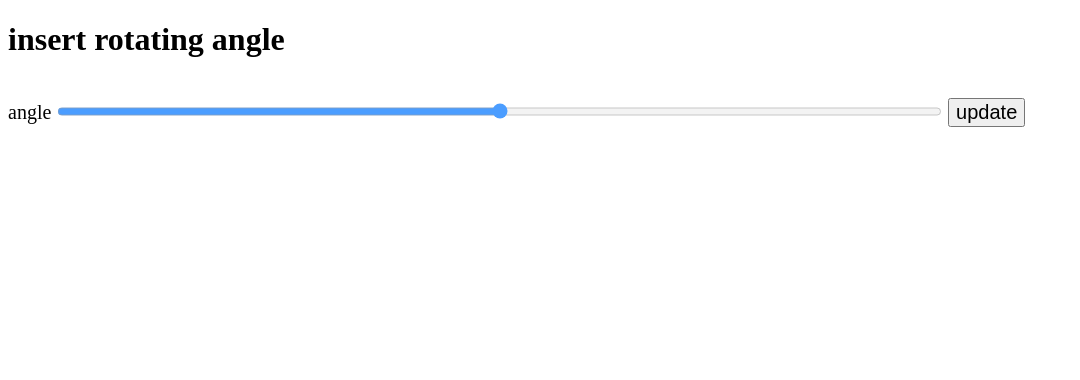
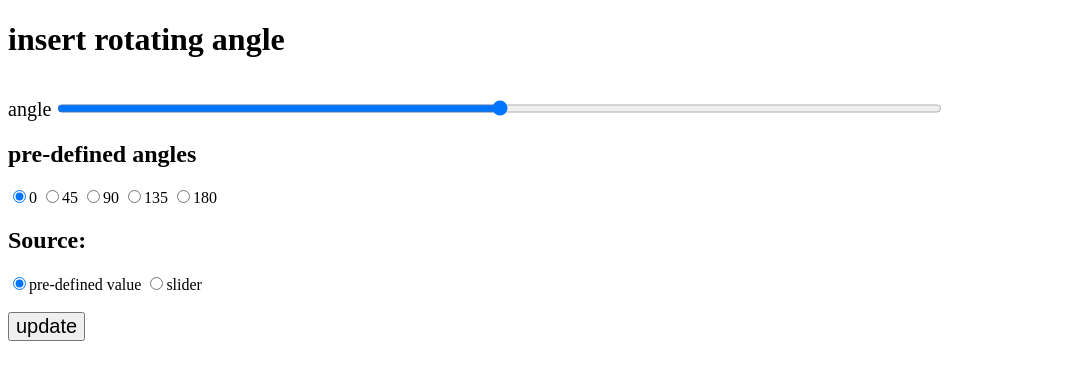
Before and after one commit to abdo1819/simple_arm, a Flask app: page /simple in a window 1280 px wide. Shown: the part 112-492 px from the top of the page, without its empty margins (0-1080 px from the left). Run offline with Flask 2, Linux system fonts and the light colour scheme.

Commit message:
add radio buttons for predefined angles

```diff
--- a/remote_control/concept/app.py
+++ b/remote_control/concept/app.py
@@ -1,11 +1,12 @@
 from flask import Flask, render_template, request
+from werkzeug.exceptions import BadRequestKeyError
 from utils import send_to_esp
 APP = Flask(__name__)
 
 @APP.route("/simple", methods=['GET', 'POST'])
 def box_value():
     if request.method == "POST":
-        angle = request.form['angle']
+        angle = request.form[request.form["source"]]
         send_to_esp(angle)
 
     return render_template('test.html')
--- a/remote_control/concept/static/style.css
+++ b/remote_control/concept/static/style.css
@@ -7,10 +7,22 @@
   color: white;
 }
 
+/**
+  i know it's just a concept but i couldn't even see the slider
+  TODO: add chrome styling support
+*/
+
+/** FF range color **/
+input[type="range"]::-moz-range-progress {
+  background-color: gray;
+}
+input[type="range"]::-moz-range-track {
+  background-color: lightgray;
+}
 
 .slider {
   width: 70%;
   height: 15px;
   border-radius: 5px;
-  opacity: 0.7;
+  color: black;
 }
--- a/remote_control/concept/templates/test.html
+++ b/remote_control/concept/templates/test.html
@@ -19,8 +19,22 @@
 
     <label style="font-size: 20px;">angle</label>
 
-    <input name=angle type="range" min="0" max="180" class="slider">
+   <input name=angle_slider type="range" min="0" max="180" class="slider"><br/>
+
+    <h2>pre-defined angles</h2>
+    <input type="radio" name="angle_predef" value="0" checked="true">0
+    <input type="radio" name="angle_predef" value="45">45
+    <input type="radio" name="angle_predef" value="90">90
+    <input type="radio" name="angle_predef" value="135">135
+    <input type="radio" name="angle_predef" value="180">180
+    <br/>
+    <h2>Source:</h2>
+    <input type="radio" name="source" value="angle_predef" checked="true">pre-defined value
+    <input type="radio" name="source" value="angle_slider">slider
+    <br/>
+    <br/>
     <button type="submit" style="font-size: 20px;">update</button>
+
 
   </form>
 
--- a/remote_control/concept/utils.py
+++ b/remote_control/concept/utils.py
@@ -1,5 +1,6 @@
 import requests,json
-
+from sys import platform
+import subprocess
 def send_to_esp(angles):
     '''
     send to esp the angles
```
